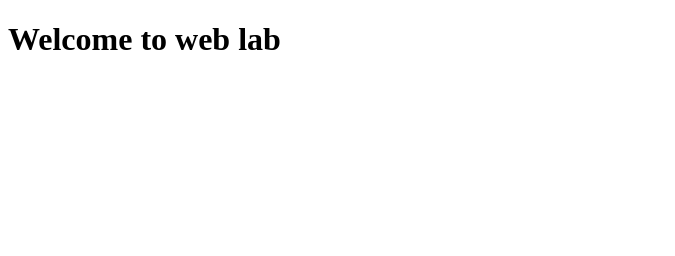
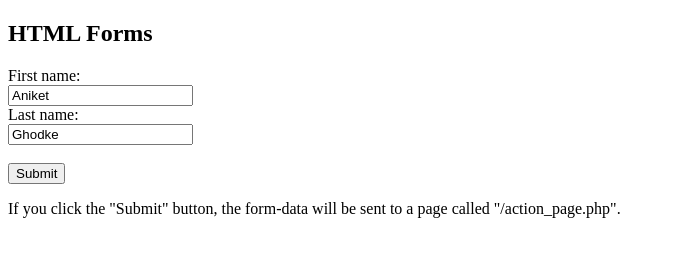
Before and after one commit to aniketghodke2425-svg/aniket, a plain HTML site: page index.html in a window 1280 px wide. Shown: the whole page, without its empty margins (0-675 px from the left). Drawn offline with Linux system fonts and the light colour scheme.

Commit message:
Update index.html

```diff
--- a/index.html
+++ b/index.html
@@ -1,6 +1,18 @@
 <!DOCTYPE html>
 <html>
 <body>
-<h1>Welcome to web lab</h1>
+
+<h2>HTML Forms</h2>
+
+<form action="/action_page.php">
+  <label for="fname">First name:</label><br>
+  <input type="text" id="fname" name="fname" value="Aniket"><br>
+  <label for="lname">Last name:</label><br>
+  <input type="text" id="lname" name="lname" value="Ghodke"><br><br>
+  <input type="submit" value="Submit">
+</form>
+
+<p>If you click the "Submit" button, the form-data will be sent to a page called "/action_page.php".</p>
+
 </body>
 </html>
```
